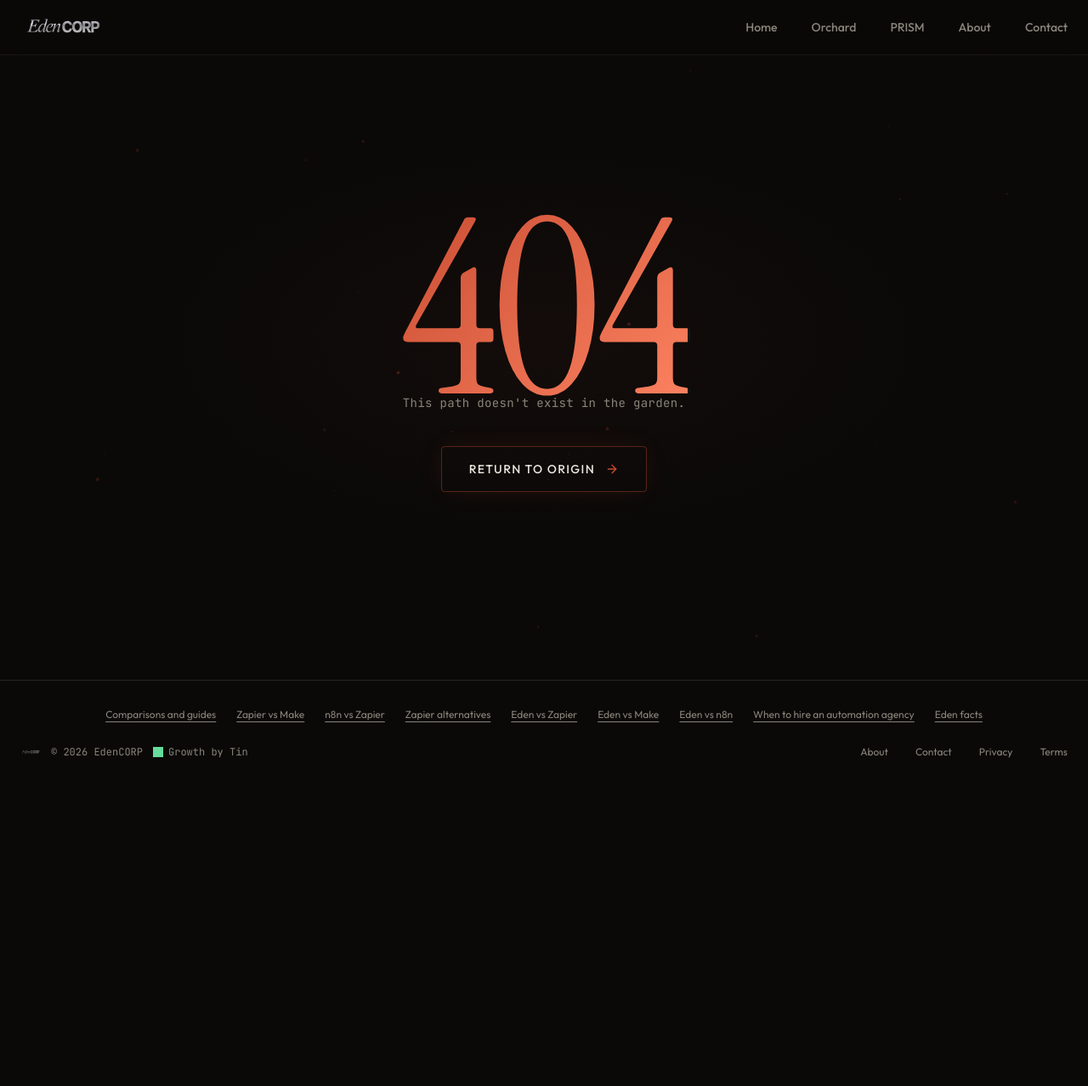
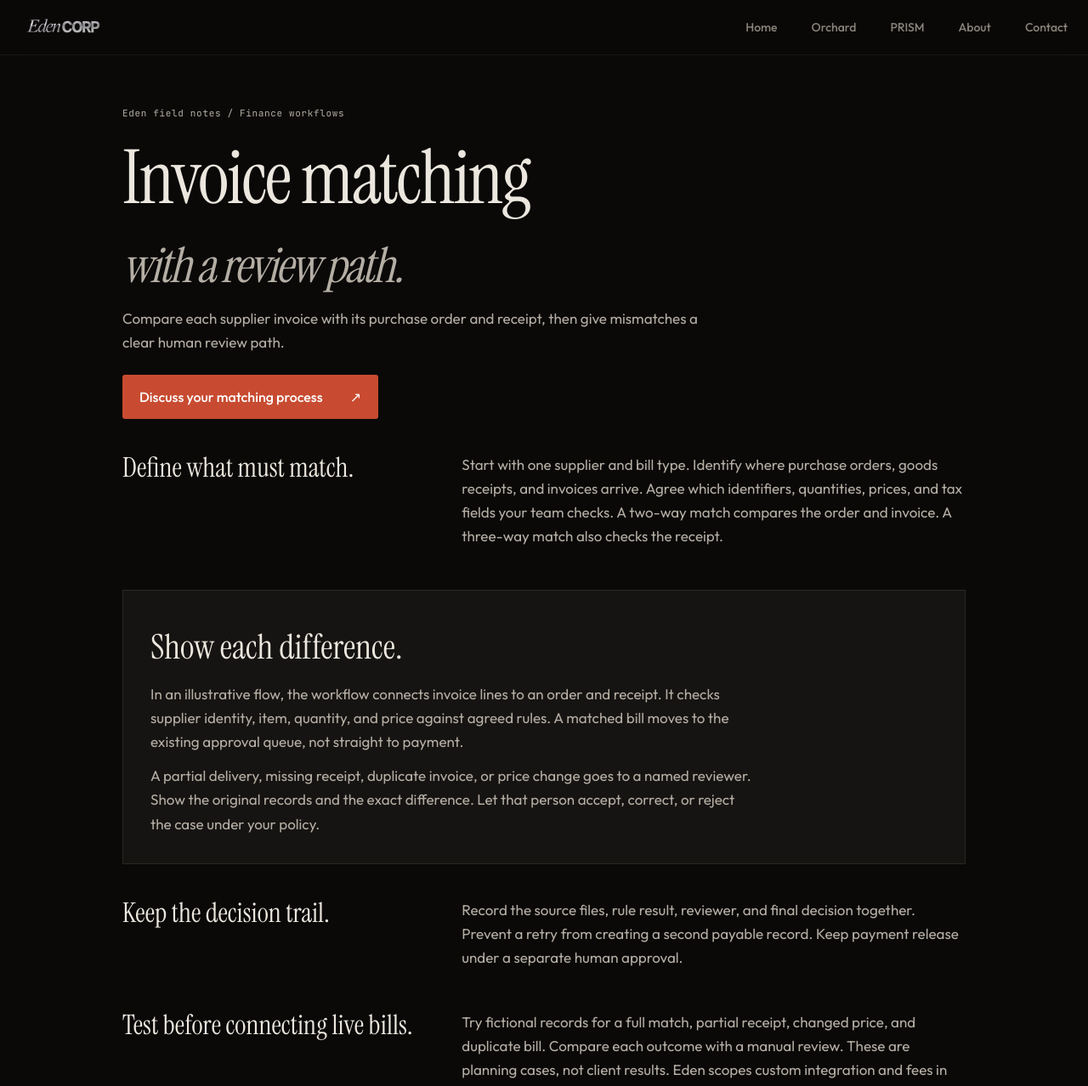
Before and after one commit to EdenCorporations/Luminous-Garden, a Next.js app: page /guides/invoice-matching-automation in a window 1280 px wide. Before the commit this address had no page. Shown: the top 1278 px of the page at 85% size. Before the commit the page ends 929 px from the top, so only its background shows below. Built offline with nearby package versions, Linux system fonts and the light colour scheme.

Commit message:
Publish invoice matching automation guide
Co-authored-by: tin-computer[bot] <277149838+tin-computer[bot]@users.noreply.github.com>

```diff
--- a/src/app/guides/accounts-payable-automation/page.tsx
+++ b/src/app/guides/accounts-payable-automation/page.tsx
@@ -64,6 +64,7 @@ export default function AccountsPayableAutomationGuide() {
           <ul className={styles.sources}>
             <li><Link className={styles.related} href="/services/workflow-automation">Workflow automation services</Link></li>
             <li><Link className={styles.related} href="/guides/invoice-processing-automation">Invoice processing automation</Link></li>
+            <li><Link className={styles.related} href="/guides/invoice-matching-automation">Invoice matching automation</Link></li>
             <li><Link className={styles.related} href="/guides/purchase-order-automation">Purchase order automation</Link></li>
             <li><Link className={styles.related} href="/guides/accounts-receivable-automation">Accounts receivable automation</Link></li>
             <li><Link className={styles.related} href="/guides/vendor-onboarding-automation">Vendor onboarding automation</Link></li>
--- /dev/null
+++ b/src/app/guides/invoice-matching-automation/page.tsx
@@ -0,0 +1,75 @@
+import type { Metadata } from "next";
+import Link from "next/link";
+import styles from "../../compare/comparison.module.css";
+
+const url = "https://www.edencorp.org/guides/invoice-matching-automation";
+const headline = "Invoice matching automation with exception review";
+const description = "Plan invoice matching automation across purchase orders, receipts, and supplier invoices. Check differences, route exceptions, and keep payment approval with people.";
+const summary = "Compare each supplier invoice with its purchase order and receipt, then give mismatches a clear human review path.";
+
+const schema = {
+  "@context": "https://schema.org",
+  "@graph": [
+    {
+      "@type": "Article", "@id": `${url}#article`, headline,
+      description: summary, url, mainEntityOfPage: url,
+      publisher: { "@id": "https://www.edencorp.org/#organization" },
+    },
+    {
+      "@type": "BreadcrumbList", "@id": `${url}#breadcrumb`,
+      itemListElement: [
+        { "@type": "ListItem", position: 1, name: "Home", item: "https://www.edencorp.org/" },
+        { "@type": "ListItem", position: 2, name: headline, item: url },
+      ],
+    },
+  ],
+};
+
+export const metadata: Metadata = {
+  title: "Invoice Matching Automation for Finance Teams | EdenCORP",
+  description,
+  alternates: { canonical: "/guides/invoice-matching-automation" },
+  openGraph: { title: headline, description, url, type: "article" },
+};
+
+export default function InvoiceMatchingAutomationGuide() {
+  return (
+    <main className={styles.guide}>
+      <script type="application/ld+json" dangerouslySetInnerHTML={{ __html: JSON.stringify(schema).replace(/</g, "\\u003c") }} />
+      <article>
+        <header className={styles.hero}>
+          <div className={styles.eyebrow}>Eden field notes / Finance workflows</div>
+          <h1>Invoice matching<br /><span>with a review path.</span></h1>
+          <p>{summary}</p>
+          <Link className={styles.primary} href="/contact">Discuss your matching process <span aria-hidden="true">↗</span></Link>
+        </header>
+        <section className={styles.choice}>
+          <h2>Define what must match.</h2>
+          <p>Start with one supplier and bill type. Identify where purchase orders, goods receipts, and invoices arrive. Agree which identifiers, quantities, prices, and tax fields your team checks. A two-way match compares the order and invoice. A three-way match also checks the receipt.</p>
+        </section>
+        <section className={styles.service}>
+          <h2>Show each difference.</h2>
+          <p>In an illustrative flow, the workflow connects invoice lines to an order and receipt. It checks supplier identity, item, quantity, and price against agreed rules. A matched bill moves to the existing approval queue, not straight to payment.</p>
+          <p>A partial delivery, missing receipt, duplicate invoice, or price change goes to a named reviewer. Show the original records and the exact difference. Let that person accept, correct, or reject the case under your policy.</p>
+        </section>
+        <section className={styles.choice}>
+          <h2>Keep the decision trail.</h2>
+          <p>Record the source files, rule result, reviewer, and final decision together. Prevent a retry from creating a second payable record. Keep payment release under a separate human approval.</p>
+        </section>
+        <section className={styles.choice}>
+          <h2>Test before connecting live bills.</h2>
+          <p>Try fictional records for a full match, partial receipt, changed price, and duplicate bill. Compare each outcome with a manual review. These are planning cases, not client results. Eden scopes custom integration and fees in an individual proposal.</p>
+        </section>
+        <aside className={styles.notes} aria-label="Related guides">
+          <h2>Keep planning</h2>
+          <ul className={styles.sources}>
+            <li><Link className={styles.related} href="/guides/accounts-payable-automation">Accounts payable automation</Link></li>
+            <li><Link className={styles.related} href="/guides/purchase-order-automation">Purchase order automation</Link></li>
+            <li><Link className={styles.related} href="/guides/invoice-processing-automation">Invoice processing automation</Link></li>
+            <li><Link className={styles.related} href="/services/workflow-automation">Workflow automation services</Link></li>
+          </ul>
+        </aside>
+      </article>
+    </main>
+  );
+}
--- a/src/app/sitemap.ts
+++ b/src/app/sitemap.ts
@@ -10,6 +10,7 @@ export default function sitemap(): MetadataRoute.Sitemap {
     "/guides/automation-agency-or-zapier",
     "/services/excel-automation", "/examples/spreadsheet-reporting", "/guides/data-entry-automation",
     "/guides/invoice-processing-automation",
+    "/guides/invoice-matching-automation",
     "/guides/data-validation-automation",
     "/guides/timesheet-automation",
     "/guides/google-spreadsheet-automation",
@@ -60,6 +61,7 @@ export default function sitemap(): MetadataRoute.Sitemap {
     ...(path === "/guides/data-entry-automation" ? { lastModified: "2026-11-13" } : {}),
     ...(path === "/guides/data-validation-automation" ? { lastModified: "2026-11-13" } : {}),
     ...(path === "/guides/invoice-processing-automation" ? { lastModified: "2026-10-26" } : {}),
+    ...(path === "/guides/invoice-matching-automation" ? { lastModified: "2026-11-16" } : {}),
     ...(path === "/guides/timesheet-automation" ? { lastModified: "2026-10-05" } : {}),
     ...(path === "/guides/google-spreadsheet-automation" ? { lastModified: "2026-10-05" } : {}),
     ...(path === "/guides/purchase-order-automation" ? { lastModified: "2026-10-05" } : {}),
```
